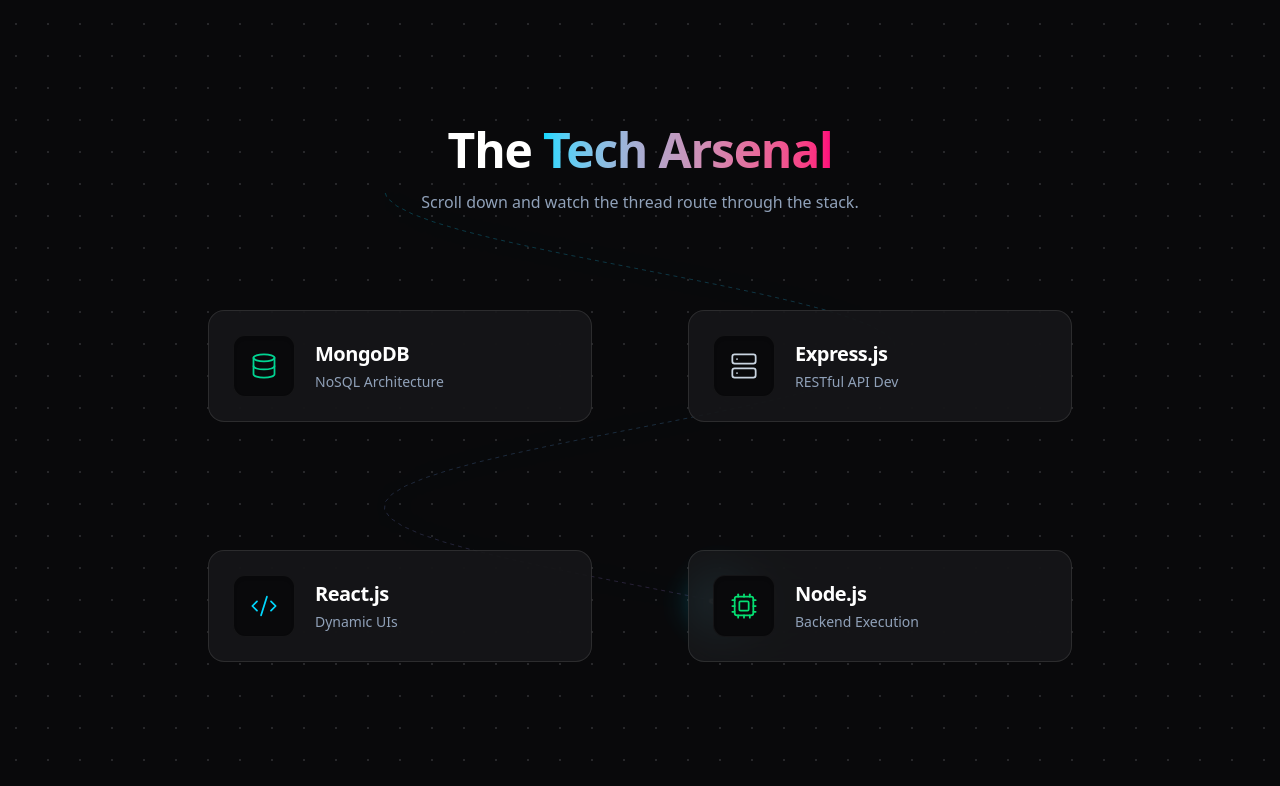
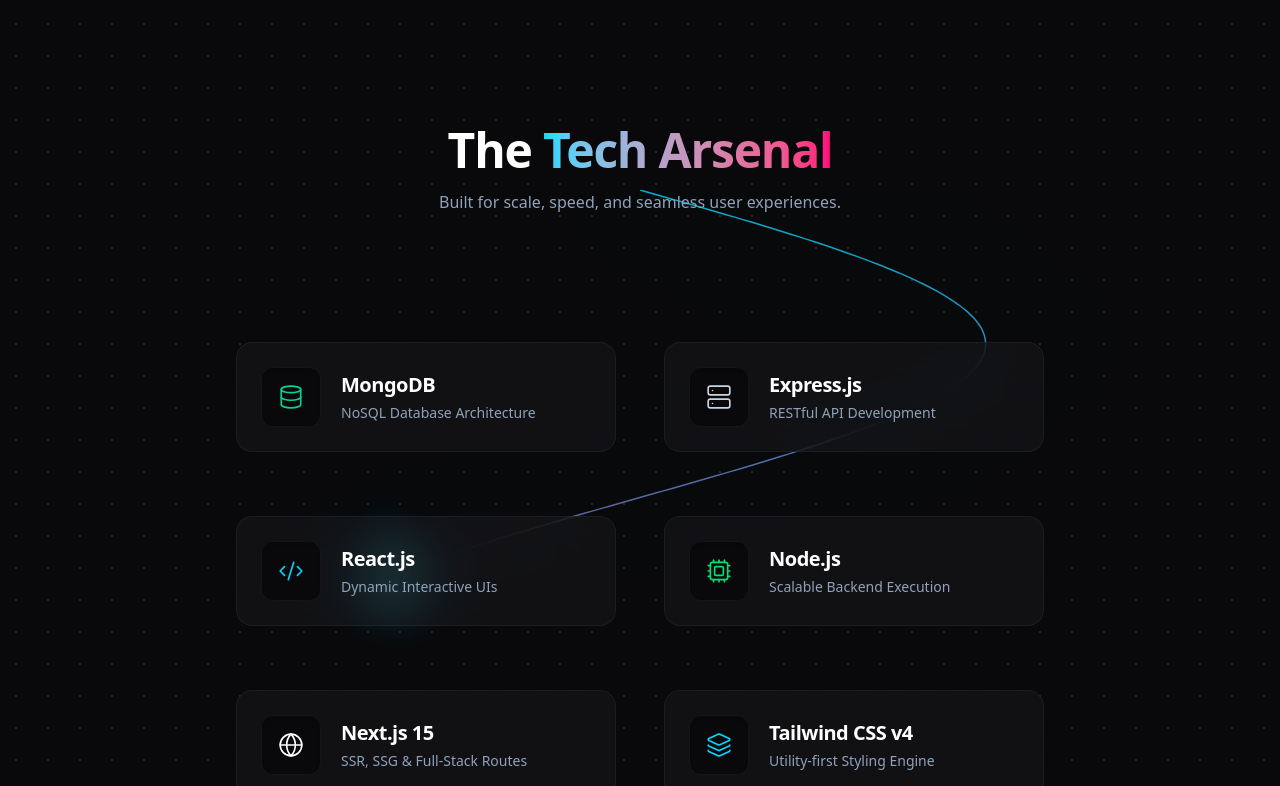
Before and after one commit to itznik/Portfolio, a Next.js app in the folder nikunj-portfolio/: page / in a window 1280 px wide. Shown: the part 760-1546 px from the top of the page. Built offline with nearby package versions, Linux system fonts and the light colour scheme.

Commit message:
Update Skills.tsx

```diff
--- a/nikunj-portfolio/src/components/Skills.tsx
+++ b/nikunj-portfolio/src/components/Skills.tsx
@@ -5,25 +5,23 @@ import { Database, Server, Code2, Cpu, Globe, Layers, Plane } from "lucide-react
 import { useEffect, useRef, useState, useMemo } from "react";
 
 const skills = [
-  { name: "MongoDB", description: "NoSQL Architecture", icon: Database, color: "text-emerald-400", align: "left" },
-  { name: "Express.js", description: "RESTful API Dev", icon: Server, color: "text-slate-300", align: "right" },
-  { name: "React.js", description: "Dynamic UIs", icon: Code2, color: "text-brand-cyan", align: "left" },
-  { name: "Node.js", description: "Backend Execution", icon: Cpu, color: "text-green-400", align: "right" },
-  { name: "Next.js 15", description: "Full-Stack Routes", icon: Globe, color: "text-white", align: "left" },
-  { name: "Tailwind v4", description: "Utility Styling", icon: Layers, color: "text-brand-cyan", align: "right" },
+  { name: "MongoDB", description: "NoSQL Database Architecture", icon: Database, color: "text-emerald-400", align: "left" },
+  { name: "Express.js", description: "RESTful API Development", icon: Server, color: "text-slate-300", align: "right" },
+  { name: "React.js", description: "Dynamic Interactive UIs", icon: Code2, color: "text-brand-cyan", align: "left" },
+  { name: "Node.js", description: "Scalable Backend Execution", icon: Cpu, color: "text-green-400", align: "right" },
+  { name: "Next.js 15", description: "SSR, SSG & Full-Stack Routes", icon: Globe, color: "text-white", align: "left" },
+  { name: "Tailwind CSS v4", description: "Utility-first Styling Engine", icon: Layers, color: "text-brand-cyan", align: "right" },
 ];
 
 export default function Skills() {
   const containerRef = useRef<HTMLDivElement>(null);
   const [isMobile, setIsMobile] = useState(false);
 
-  // Track scroll exactly within this component's boundaries
   const { scrollYProgress } = useScroll({
     target: containerRef,
     offset: ["start center", "end center"],
   });
 
-  // Check for mobile on mount to adjust the flight path width
   useEffect(() => {
     const checkMobile = () => setIsMobile(window.innerWidth < 768);
     checkMobile();
@@ -31,27 +29,29 @@ export default function Skills() {
     return () => window.removeEventListener("resize", checkMobile);
   }, []);
 
-  // MATHEMATICAL ROUTING: Calculate exact coordinates to hit the cards
+  // MATHEMATICAL ROUTING: A relaxed, gorgeous sweeping Sine wave.
   const pathData = useMemo(() => {
-    const points = 100;
+    const points = 300; // Ultra-high resolution for buttery smooth curves
     const inputs = Array.from({ length: points }, (_, i) => i / (points - 1));
-    const amplitude = isMobile ? 0 : 25; // Desktop weaves 25% left/right. Mobile goes straight down.
+
+    // Desktop gets a wide 30% sweep. Mobile gets a subtle 10% sweep so it doesn't break the screen.
+    const amplitude = isMobile ? 10 : 30;
+    const waves = 1.2; // Just 1.2 sweeping waves across the whole section (no more zigzag)
 
     return {
       inputs,
-      // Cosine wave: at t=0, cos=1 -> X=25% (Left). At t=1/5, cos=-1 -> X=75% (Right).
-      leftOutputs: inputs.map(t => `${50 - Math.cos(t * Math.PI * (skills.length - 1)) * amplitude}%`),
+      // Start dead center (50%), then sweep naturally
+      leftOutputs: inputs.map(t => `${50 + Math.sin(t * Math.PI * 2 * waves) * amplitude}%`),
 
-      // Calculate rotation based on the derivative (slope) of the curve
+      // Smooth cosine derivative for perfectly banked turns (max 40 degree tilt)
       rotateOutputs: inputs.map(t => {
-        const slope = Math.sin(t * Math.PI * (skills.length - 1));
-        const rotateAmp = isMobile ? 0 : 55; // Tilt up to 55 degrees to steer
-        return 180 - (slope * rotateAmp);
+        const slope = Math.cos(t * Math.PI * 2 * waves);
+        const maxTilt = isMobile ? 15 : 40;
+        return 180 - (slope * maxTilt);
       }),
 
-      // Generate the exact same path for the SVG Polyline
       svgPoints: inputs.map(t => {
-        const x = 50 - Math.cos(t * Math.PI * (skills.length - 1)) * amplitude;
+        const x = 50 + Math.sin(t * Math.PI * 2 * waves) * amplitude;
         const y = t * 100;
         return `${x},${y}`;
       }).join(" "),
@@ -64,72 +64,75 @@ export default function Skills() {
   const maskScaleY = useTransform(scrollYProgress, [0, 1], [0, 1]);
 
   return (
-    <section ref={containerRef} className="relative w-full max-w-5xl mx-auto py-32 px-4 sm:px-6">
+    <section ref={containerRef} className="relative w-full max-w-6xl mx-auto py-32 px-4 sm:px-6">
 
-      {/* 1. Header */}
-      <div className="text-center mb-24 relative z-20">
+      {/* Header */}
+      <div className="text-center mb-32 relative z-20">
         <h2 className="text-4xl md:text-5xl font-bold text-white mb-4 tracking-tight">
           The <span className="text-transparent bg-clip-text bg-gradient-to-r from-brand-cyan to-brand-magenta">Tech Arsenal</span>
         </h2>
         <p className="text-slate-400 max-w-xl mx-auto">
-          Scroll down and watch the thread route through the stack.
+          Built for scale, speed, and seamless user experiences.
         </p>
       </div>
 
-      {/* 2. The Integrated Flight Path & Plane */}
-      <div className="absolute top-48 bottom-12 left-0 w-full pointer-events-none z-0">
-        <svg className="absolute top-0 left-0 w-full h-full drop-shadow-[0_0_15px_rgba(0,216,255,0.6)]" preserveAspectRatio="none" viewBox="0 0 100 100">
+      {/* The Smooth Flight Path & Plane */}
+      <div className="absolute top-48 bottom-0 left-0 w-full pointer-events-none z-0">
+        <svg className="absolute top-0 left-0 w-full h-full" preserveAspectRatio="none" viewBox="0 0 100 100">
           <defs>
             <linearGradient id="skillsGradient" x1="0%" y1="0%" x2="0%" y2="100%">
-              <stop offset="0%" stopColor="#00D8FF" />
-              <stop offset="100%" stopColor="#FF007A" />
+              <stop offset="0%" stopColor="#00D8FF" stopOpacity="0.8" />
+              <stop offset="100%" stopColor="#FF007A" stopOpacity="0.8" />
             </linearGradient>
             <clipPath id="skillsMask">
               <motion.rect x="0" y="0" width="100" height="100" style={{ scaleY: maskScaleY, originY: 0 }} />
             </clipPath>
           </defs>
+
+          {/* Solid glowing line instead of the dashed "slop" look */}
           <polyline
             points={pathData.svgPoints}
             fill="none"
             stroke="url(#skillsGradient)"
-            strokeWidth="0.5"
+            strokeWidth="1.5"
             vectorEffect="non-scaling-stroke"
-            strokeDasharray="4 4"
             clipPath="url(#skillsMask)"
-            className="animate-thread opacity-50"
+            className="drop-shadow-[0_0_8px_rgba(0,216,255,0.6)]"
           />
         </svg>
 
+        {/* The Plane */}
         <motion.div
           className="absolute w-8 h-8 -ml-4 -mt-4 flex items-center justify-center z-20"
           style={{ top: planeY, left: planeX, rotate: planeRotate }}
         >
           <div className="relative">
-            <div className="absolute inset-0 bg-brand-cyan blur-md opacity-80 rounded-full scale-150" />
-            <Plane className="text-white relative z-10 drop-shadow-[0_0_10px_rgba(255,255,255,1)]" size={24} />
+            <div className="absolute inset-0 bg-brand-cyan blur-[12px] opacity-90 rounded-full scale-[2]" />
+            <Plane className="text-white relative z-10 drop-shadow-[0_0_12px_rgba(255,255,255,1)]" size={24} />
           </div>
         </motion.div>
       </div>
 
-      {/* 3. The Skills Grid */}
-      <div className="grid grid-cols-1 md:grid-cols-2 gap-y-16 md:gap-y-32 relative z-10">
+      {/* The Skills Grid */}
+      <div className="grid grid-cols-1 md:grid-cols-2 gap-y-16 md:gap-x-12 relative z-10">
         {skills.map((skill, index) => {
           const isLeft = skill.align === "left";
           return (
             <motion.div
               key={skill.name}
-              initial={{ opacity: 0, scale: 0.9 }}
-              whileInView={{ opacity: 1, scale: 1 }}
+              initial={{ opacity: 0, y: 40 }}
+              whileInView={{ opacity: 1, y: 0 }}
               viewport={{ once: true, margin: "-100px" }}
-              transition={{ duration: 0.5, delay: 0.1 }}
-              // This CSS ensures Left cards stay in Col 1, Right cards in Col 2.
-              className={`col-span-1 flex ${isLeft ? "justify-center md:justify-end md:pr-12" : "md:col-start-2 justify-center md:justify-start md:pl-12"}`}
+              transition={{ duration: 0.6, delay: 0.1, ease: "easeOut" }}
+              className={`col-span-1 flex ${isLeft ? "justify-center md:justify-end" : "md:col-start-2 justify-center md:justify-start"}`}
             >
-              <div className="group relative w-full max-w-sm p-6 rounded-2xl bg-[#18181B]/80 backdrop-blur-xl border border-white/10 transition-all duration-300 hover:shadow-neon hover:border-brand-cyan/50 hover:-translate-y-2">
-                <div className="absolute inset-0 bg-gradient-to-br from-brand-cyan/10 to-transparent opacity-0 group-hover:opacity-100 transition-opacity duration-500 rounded-2xl" />
+              {/* Refined Glassmorphic Card */}
+              <div className="group relative w-full max-w-[380px] p-6 rounded-2xl bg-[#18181B]/60 backdrop-blur-xl border border-white/5 transition-all duration-500 hover:shadow-neon hover:border-brand-cyan/40 hover:-translate-y-2 overflow-hidden">
+                <div className="absolute inset-0 bg-gradient-to-br from-brand-cyan/10 via-transparent to-transparent opacity-0 group-hover:opacity-100 transition-opacity duration-500" />
+
                 <div className="relative z-10 flex items-center gap-5">
-                  <div className={`p-4 rounded-xl bg-[#09090B] border border-white/5 shadow-inner ${skill.color} group-hover:scale-110 transition-transform duration-300`}>
-                    <skill.icon size={28} strokeWidth={1.5} />
+                  <div className={`p-4 rounded-xl bg-[#09090B] border border-white/5 shadow-inner ${skill.color} group-hover:scale-110 transition-transform duration-500`}>
+                    <skill.icon size={26} strokeWidth={1.5} />
                   </div>
                   <div>
                     <h3 className="text-xl font-bold text-white mb-1 tracking-tight">{skill.name}</h3>
```
